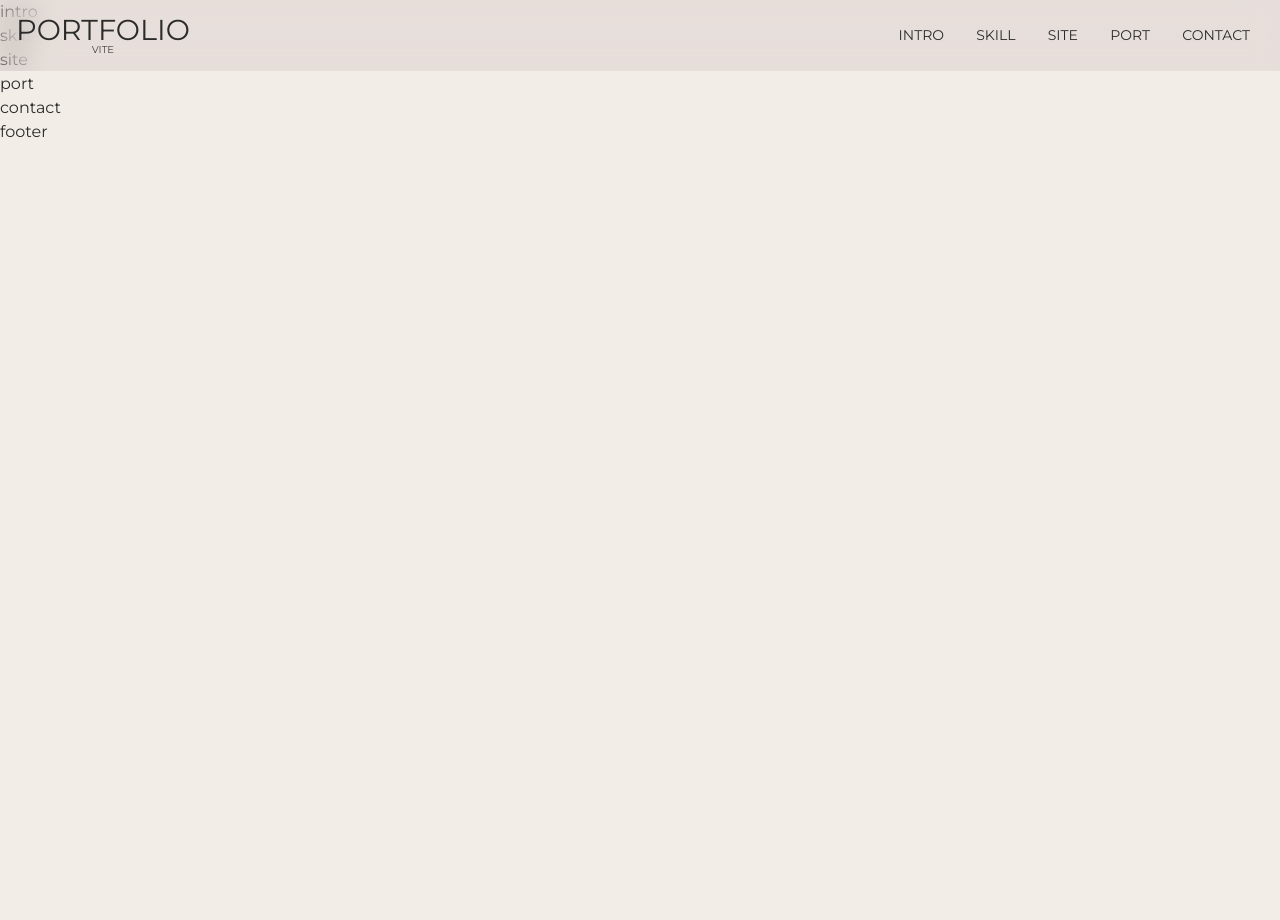
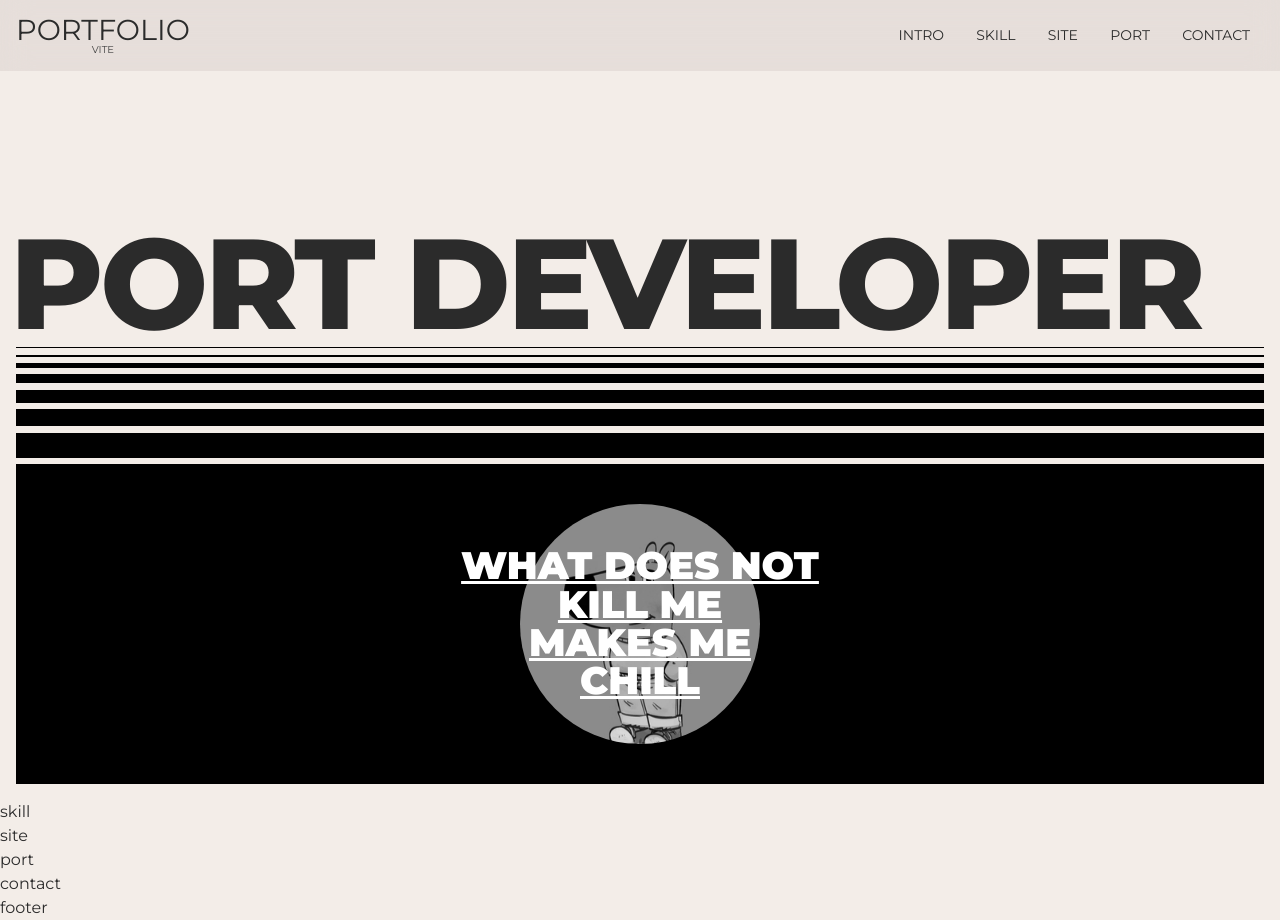
Before and after one commit to HyungsukChoi/port2025-vite, a website built with Vite: page src/index.html in a window 1280 px wide. Before the commit the page ends 800 px from the top, so only its background shows below. Built offline with nearby package versions, Linux system fonts and the light colour scheme; a small style sheet from the web is missing; a web font is replaced by a local one.

Commit message:
소개영역 완료

```diff
--- a/src/assets/css/section/intro.css
+++ b/src/assets/css/section/intro.css
@@ -1,3 +1,143 @@
 #intro {
+    height: 100vh;
+}
 
+.intro__inner {
+    width: 100%;
+    height: 100%;
+    display: flex;
+    align-items: flex-start;
+    justify-content: flex-end;
+    flex-direction: column;
+    padding : 16px;
 }
+.intro__title {
+    font-size: 10vw;
+    text-transform: uppercase;
+    line-height: 1;
+    font-weight: 800;
+    white-space: nowrap;
+    text-indent: -0.5vw;
+    letter-spacing: -0.3vw;
+}
+.intro__text {
+    width: 100%;
+    height: 40vh;
+    background-color: var(--black);
+    color: var(--white);
+    display: flex;
+    align-items: center;
+    justify-content: center;
+    flex-direction: column;
+    position: relative;
+}
+.intro__text .text {
+    font-size: 3vw;
+    line-height: 1;
+    font-weight: 900;
+    text-transform: uppercase;
+    text-decoration: underline;
+    text-align: center;
+    position: relative;
+    z-index: 100;
+    transform: all 0.3s;
+    cursor: all-scroll;
+}
+
+.intro__text .img {
+    position: absolute;
+    left: 50%;
+    top: 50%;
+    transform: translate(-50%, -50%);
+    width: 30vh;
+    height: 30vh;
+    border-radius: 50%;
+    overflow: hidden;
+    filter: grayscale(100%);
+    transform: all 0.3s;
+}
+.intro__text:hover .text{
+    opacity: 0;
+}
+.intro__text:hover .img{
+    filter: grayscale(0);
+}
+.intro_lines {
+    width: 100%;
+}
+.intro_lines .line {
+    display: block;
+    width: 100%;
+    background-color: var(--black);
+    height: 1px;
+    margin-bottom: 0.5vw;
+}
+.intro_lines.bottom .line {
+    margin-top: 0.5vw;
+    margin-bottom: 0;
+    display: none;
+}
+
+.intro_lines .line:nth-child(1) {
+    height: 1px;
+}
+.intro_lines .line:nth-child(2) {
+    height: 2px;
+}
+.intro_lines .line:nth-child(3) {
+    height: 5px;
+}
+.intro_lines .line:nth-child(4) {
+    height: 9px;
+}
+.intro_lines .line:nth-child(5) {
+    height: 13px;
+}
+.intro_lines .line:nth-child(6) {
+    height: 17px;
+}
+.intro_lines .line:nth-child(7) {
+    height: 25px;
+}
+.intro_lines.bottom .line:nth-child(1) {
+    height: 25px;
+}
+.intro_lines.bottom .line:nth-child(2) {
+    height: 17px;
+}
+.intro_lines.bottom .line:nth-child(3) {
+    height: 13px;
+}
+.intro_lines.bottom .line:nth-child(4) {
+    height: 9px;
+}
+.intro_lines.bottom .line:nth-child(5) {
+    height: 5px;
+}
+.intro_lines.bottom .line:nth-child(6) {
+    height: 2px;
+}
+.intro_lines.bottom .line:nth-child(7) {
+    height: 1px;
+}
+
+@media(max-width:800px){
+    .intro__inner {
+        justify-content: center;
+    }
+    .intro_lines.bottom .line{
+        display: block;
+    }
+    .intro__text .text {
+        font-size: 24px;
+    }
+}
+
+@media(max-width:480px) {
+    .intro__inner{
+        text-align: center;
+    }
+    .intro__title {
+        display: none;
+    }
+}
--- a/src/index.html
+++ b/src/index.html
@@ -50,7 +50,41 @@
     <!--//header-->
     <main id="main" role="main">
         <section id="intro">
-            intro
+            <div class="intro__inner">
+                <div class="intro__title">
+                    port developer
+                </div>
+                <div class="intro_lines">
+                    <span class="line"></span>
+                    <span class="line"></span>
+                    <span class="line"></span>
+                    <span class="line"></span>
+                    <span class="line"></span>
+                    <span class="line"></span>
+                    <span class="line"></span>
+                </div>
+                <div class="intro__text">
+                    <div class="text">
+                        <div>what does not</div>
+                        <div>kill me</div>
+                        <div>makes me</div>
+                        <div>chill</div>
+                    </div>
+                    <div class="img">
+                        <img src="assets\img\photo_web.png" alt="어바웃 미">
+                    </div>
+                </div>
+
+                <div class="intro_lines bottom">
+                    <span class="line"></span>
+                    <span class="line"></span>
+                    <span class="line"></span>
+                    <span class="line"></span>
+                    <span class="line"></span>
+                    <span class="line"></span>
+                    <span class="line"></span>
+                </div>
+            </div>
         </section>
         <!-- //intro -->
 
```
Also changed, not shown: src/assets/img/photo_web.png (added).
